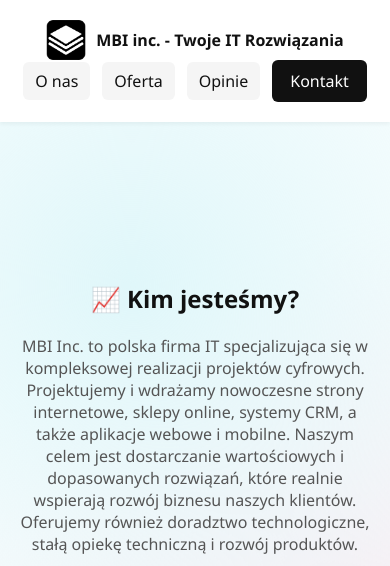
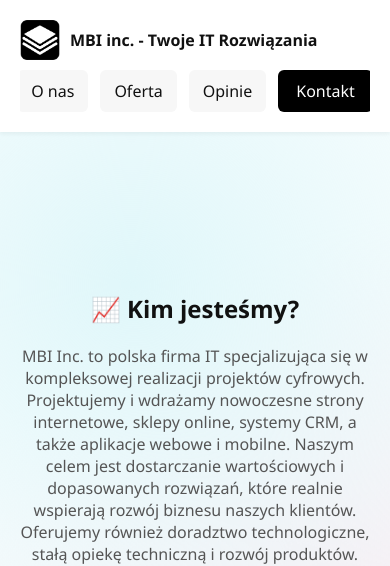
Before and after one commit to VladislavAkulov1/mbicom, a plain HTML site: page index.html in a window 390 px wide. Shown: the top 566 px of the page. Drawn offline with Linux system fonts and the light colour scheme.

Commit message:
menu2110

```diff
--- a/style.css
+++ b/style.css
@@ -295,3 +295,50 @@ footer:hover {
     font-size: 1em;
   }
 }
+@media (max-width: 768px) {
+  .header {
+    flex-direction: row;
+    justify-content: space-between;
+    align-items: center;
+    flex-wrap: wrap;
+  }
+
+  .logo {
+    flex: 1 1 auto;
+    display: flex;
+    align-items: center;
+    margin-bottom: 10px;
+  }
+
+  .nav {
+    display: flex;
+    flex-direction: row;
+    flex-wrap: nowrap;
+    justify-content: center;
+    align-items: center;
+    gap: 12px;
+    flex: 2 1 auto;
+    flex-shrink: 1;
+    overflow-x: auto;
+  }
+
+  .nav a {
+    white-space: nowrap;
+    padding: 10px 14px;
+    border-radius: 6px;
+    background: #f7f7f7;
+  }
+
+  .nav .cta {
+    white-space: nowrap;
+    background: black;
+    color: white;
+  }
+
+  .lang-floating {
+    top: auto;
+    bottom: 70px;
+    right: 10px;
+    transform: none;
+  }
+}
```
